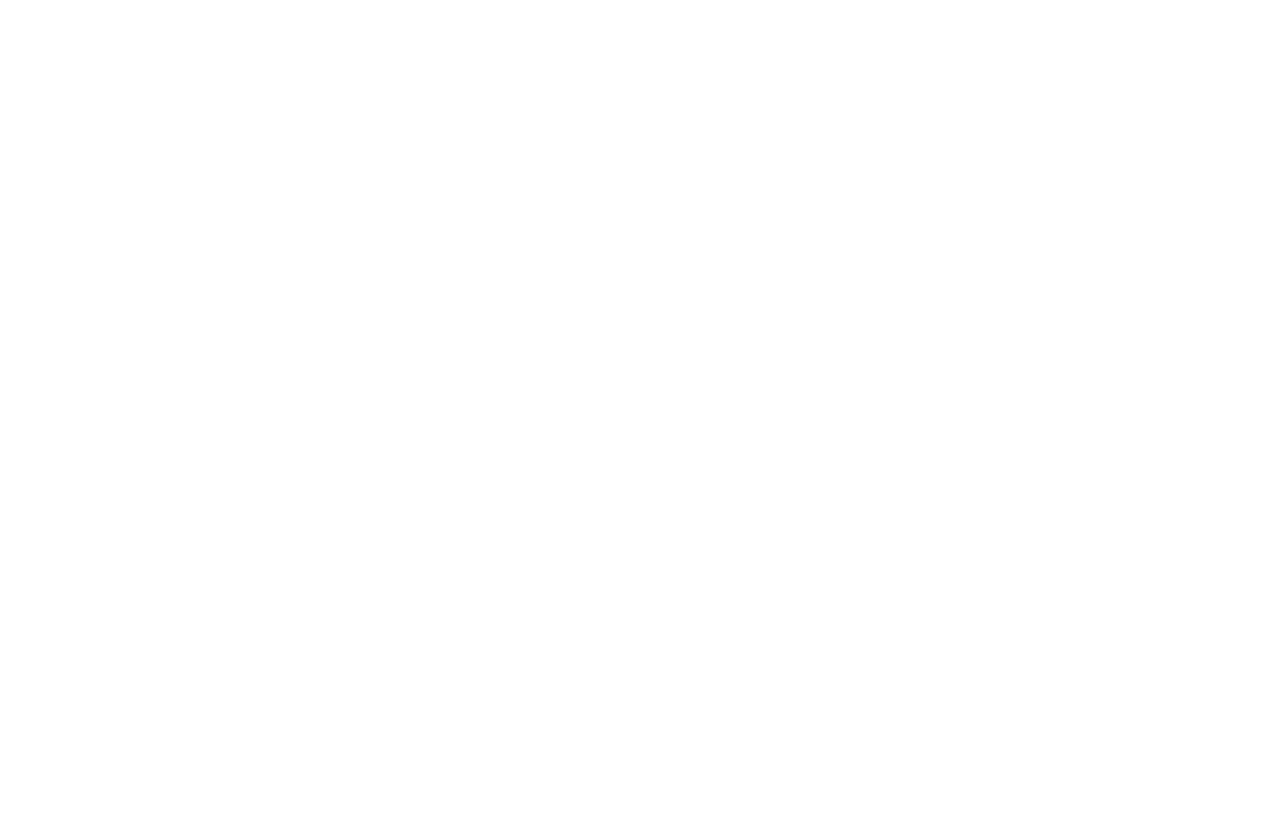
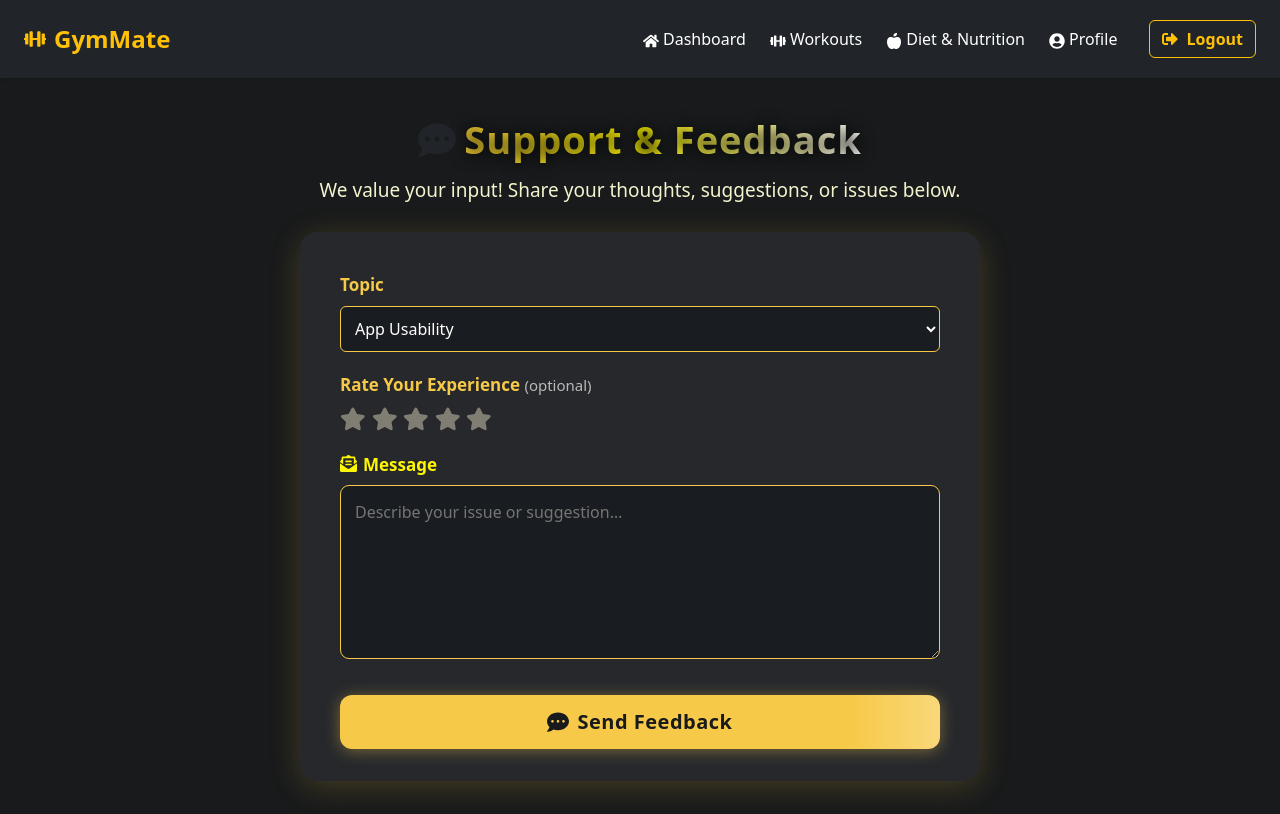
Before and after one commit to CDACProjectD6-GymManagementSystem/GymManagementSystem, a React (Vite) app in the folder frontend/: page /user/feedback in a window 1280 px wide. Before the commit this address had no page. Built offline with nearby package versions, Linux system fonts and the light colour scheme.

Commit message:
separated routing logic for user components and also added logout functionality

```diff
--- a/frontend/src/App.jsx
+++ b/frontend/src/App.jsx
@@ -1,98 +1,61 @@
 import React from "react";
 import { BrowserRouter as Router, Routes, Route, useLocation } from "react-router-dom";
 import Navbar from "./components/Navbar";
-import UserNavbar from "./components/UserNavbar"; // For logged-in user pages
 
-// Generic pages
+// Generic/public pages
 import Home from "./pages/Home/Home";
 import Login from "./pages/Login/Login";
 import Register from "./pages/Register/Register";
 
-// Dashboards
-import UserHomePage from "./pages/User/UserHome/UserHomePage";
- import TrainerDashboard from "./pages/Trainer/TrainerDashboard";
-import Admin from "./pages/Admin/Admin";
+// Modular dashboards (User & Admin handled modularly!)
+import User from "./pages/User/User";      // Modular User Dashboard
+import Admin from "./pages/Admin/Admin";   // Modular Admin Dashboard (unchanged!)
+
+// Other dashboards & utility pages
+import TrainerDashboard from "./pages/Trainer/TrainerDashboard";
 import ReceptionDashboard from "./pages/Receptionist/ReceptionistDashboard";
-
-// Plans/trainers
 import Plans from "./Plans/Plans";
 import Trainers from "./pages/Trainer/Trainer";
 
-// User features
-import ProfilePage from './pages/User/Profile/ProfilePage';
-import MembershipPage from './pages/User/Membership/MembershipPage';
-import WorkoutDietPage from './pages/User/WorkoutDiet/WorkoutDietPage';
-import SchedulePage from './pages/User/Schedule/SchedulePage';
-import FeedbackPage from './pages/User/Feedback/FeedbackPage';
-import DietNutritionPage from './pages/User/DietNutritionPage/DietNutritionPage'; // Adjust path as needed
+// These are the only routes/pages handled at top-level (all else is modular inside User or Admin)
+const authPages = ["/login", "/register"];
 
-// --------------- SIMULATED AUTH (replace with your real logic)
-const isUserLoggedIn = () => {
-  // Example: Check localStorage or an AuthContext, Redux, etc.
-  // return !!localStorage.getItem("userLoggedIn");
-  return true; // <--- Set TRUE for demo/testing!
-};
-// --------------------------------------------------------------
-
-const userPages = [
-  "/user-dashboard",
-  "/profile",
-  "/membership",
-  "/workout",
-  "/schedule",
-  "/feedback",
-  "/diet-nutrition",
-];
-
-const AppContent = () => {
+function AppContent() {
   const location = useLocation();
-
-  const isUserPage = userPages.some((base) =>
-    location.pathname.startsWith(base)
-  );
-
-  // Show UserNavbar ONLY for userPages and ONLY if logged in
-  const showUserNavbar = isUserPage && isUserLoggedIn();
-  // Show main Navbar for other pages only
-  const showMainNavbar = !showUserNavbar && !["/login", "/register"].includes(location.pathname);
+  // Hide Navbar on login, register, modular user and admin dashboards
+  const hideNavbar =
+    authPages.includes(location.pathname) ||
+    location.pathname.startsWith("/user") ||
+    location.pathname.startsWith("/admin");
 
   return (
     <>
-      {showUserNavbar && <UserNavbar />}
+      {!hideNavbar && <Navbar />}
       <Routes>
-        {/* Public pages */}
         <Route path="/" element={<Home />} />
         <Route path="/login" element={<Login />} />
         <Route path="/register" element={<Register />} />
 
-        {/* Dashboard pages */}
-        <Route path="/user-dashboard" element={<UserHomePage />} />
+        {/* User dashboard (all features now modular in User.jsx) */}
+        <Route path="/user/*" element={<User />} />
+
+        {/* Admin dashboard -- load as-is with NO CHANGE */}
+        <Route path="/admin-dashboard" element={<Admin />} />
+
+        {/* Standalone dashboards & utility routes */}
         <Route path="/trainer-dashboard" element={<TrainerDashboard />} />
-        <Route path="/admin-dashboard" element={<Admin />} />
         <Route path="/reception-dashboard" element={<ReceptionDashboard />} />
-
-        {/* Plans & trainers */}
         <Route path="/plans" element={<Plans />} />
         <Route path="/trainers" element={<Trainers />} />
-
-        {/* User features */}
-        <Route path="/profile" element={<ProfilePage />} />
-        <Route path="/membership" element={<MembershipPage />} />
-        <Route path="/workout" element={<WorkoutDietPage />} />
-        <Route path="/schedule" element={<SchedulePage />} />
-        <Route path="/feedback" element={<FeedbackPage />} />
-        <Route path="/diet-nutrition" element={<DietNutritionPage />} />
       </Routes>
     </>
   );
-};
+}
 
-function App() {
+export default function App() {
   return (
     <Router>
       <AppContent />
     </Router>
   );
 }
-
-export default App;
--- a/frontend/src/components/AdminNavbar.jsx
+++ b/frontend/src/components/AdminNavbar.jsx
@@ -1,7 +1,18 @@
+// AdminNavbar.jsx (or similar file)
 import React from "react";
+import { useNavigate } from "react-router-dom";
+import { FaSignOutAlt } from "react-icons/fa";
 import "../styles/Admin.css";
 
-const Navbar = ({ items, current, onNav }) => (
+const Navbar = ({ items, current, onNav }) => {
+  const navigate = useNavigate();
+
+  const handleLogout = () => {
+    // localStorage.removeItem("adminLoggedIn");
+    navigate("/");
+  };
+
+  return (
     <div className="admin-navbar">
       {items.map((i) => (
         <span
@@ -12,7 +23,15 @@ const Navbar = ({ items, current, onNav }) => (
           {i}
         </span>
       ))}
+      <button
+        className="btn btn-outline-warning ms-3"
+        style={{ fontWeight: 700, float: "right" }}
+        onClick={handleLogout}
+      >
+        <FaSignOutAlt className="mb-1 me-1" /> Logout
+      </button>
     </div>
   );
+};
 
 export default Navbar;
--- a/frontend/src/components/UserNavbar.jsx
+++ b/frontend/src/components/UserNavbar.jsx
@@ -1,45 +1,54 @@
+// UserNavbar.jsx
 import React from "react";
-import { Link, useLocation } from "react-router-dom";
+import { Link, useLocation, useNavigate } from "react-router-dom";
 import {
   FaHome,
   FaDumbbell,
   FaUserCircle,
   FaAppleAlt,
+  FaSignOutAlt,
 } from "react-icons/fa";
 import "../styles/Navbar.css";
 
 const navLinks = [
   {
     label: "Dashboard",
-    path: "/user-dashboard",
+    path: "/user",
     icon: <FaHome className="me-1" />,
   },
   {
     label: "Workouts",
-    path: "/workout",
+    path: "/user/workout",
     icon: <FaDumbbell className="me-1" />,
   },
   {
     label: "Diet & Nutrition",
-    path: "/diet-nutrition",
+    path: "/user/diet-nutrition",
     icon: <FaAppleAlt className="me-1" />,
   },
   {
     label: "Profile",
-    path: "/profile",
+    path: "/user/profile",
     icon: <FaUserCircle className="me-1" />,
   },
 ];
 
 const UserNavbar = () => {
   const location = useLocation();
+  const navigate = useNavigate();
+
+  const handleLogout = () => {
+    // Here you would clear any localStorage/session values for user/session
+    // localStorage.removeItem("userLoggedIn");
+    navigate("/");
+  };
+
   return (
     <nav className="navbar navbar-expand-lg navbar-dark bg-dark shadow-sm px-4 py-3">
       <Link className="navbar-brand d-flex align-items-center" to="/user-dashboard">
         <FaDumbbell className="me-2 text-warning" size={22} />
         <span className="fw-bold fs-4 text-warning">GymMate</span>
       </Link>
-
       <button
         className="navbar-toggler"
         type="button"
@@ -66,6 +75,14 @@ const UserNavbar = () => {
             </li>
           ))}
         </ul>
+        {/* Logout button */}
+        <button
+          className="btn btn-outline-warning ms-4"
+          style={{ fontWeight: 700 }}
+          onClick={handleLogout}
+        >
+          <FaSignOutAlt className="mb-1 me-1" /> Logout
+        </button>
       </div>
     </nav>
   );
--- a/frontend/src/pages/Login/Login.jsx
+++ b/frontend/src/pages/Login/Login.jsx
@@ -12,7 +12,7 @@ export default function Login() {
 
     // Define credentials and their target routes
     const users = [
-      { email: 'user@gymmate.com', password: 'user123', path: '/user-dashboard' },
+      { email: 'user@gymmate.com', password: 'user123', path: '/user' },
       { email: 'trainer@gymmate.com', password: 'trainer123', path: '/trainer-dashboard' },
       { email: 'admin@gymmate.com', password: 'admin123', path: '/admin-dashboard' },
       { email: 'reception@gymmate.com', password: 'reception123', path: '/reception-dashboard' },
--- /dev/null
+++ b/frontend/src/pages/User/User.jsx
@@ -0,0 +1,59 @@
+import React from "react";
+import { Routes, Route, Navigate, useNavigate, useLocation } from "react-router-dom";
+import UserNavbar from "../../components/UserNavbar";
+import UserHomePage from "./UserHome/UserHomePage";
+import ProfilePage from "./Profile/ProfilePage";
+import MembershipPage from "./Membership/MembershipPage";
+import WorkoutDietPage from "./WorkoutDiet/WorkoutDietPage";
+import SchedulePage from "./Schedule/SchedulePage";
+import FeedbackPage from "./Feedback/FeedbackPage";
+import DietNutritionPage from "./DietNutritionPage/DietNutritionPage";
+
+const sectionRoutes = [
+  { name: "Dashboard", path: "", component: <UserHomePage /> },
+  { name: "Profile", path: "profile", component: <ProfilePage /> },
+  { name: "Membership", path: "membership", component: <MembershipPage /> },
+  { name: "Workout & Diet", path: "workout", component: <WorkoutDietPage /> },
+  { name: "Schedule", path: "schedule", component: <SchedulePage /> },
+  { name: "Diet & Nutrition", path: "diet-nutrition", component: <DietNutritionPage /> },
+  { name: "Support & Feedback", path: "feedback", component: <FeedbackPage /> },
+];
+
+export default function User() {
+  const navigate = useNavigate();
+  const location = useLocation();
+
+  // Find the current section from pathname for active nav highlight
+  const parts = location.pathname.split("/");
+  const activePath = parts.length > 2 ? parts[2] : ""; // e.g. /user/profile
+
+  return (
+    <div style={{ minHeight: "100vh", background: "#181a1b" }}>
+      <UserNavbar
+        items={sectionRoutes.map((r) => r.name)}
+        current={
+          sectionRoutes.find((r) => r.path === activePath || (r.path === "" && !activePath))?.name
+        }
+        onNav={(name) => {
+          const route = sectionRoutes.find((r) => r.name === name);
+          navigate(route?.path ? `/user/${route.path}` : "/user");
+        }}
+      />
+      <main>
+        <Routes>
+          {/* Dashboard as index */}
+          <Route index element={<UserHomePage />} />
+          {/* All feature tabs */}
+          <Route path="profile" element={<ProfilePage />} />
+          <Route path="membership" element={<MembershipPage />} />
+          <Route path="workout" element={<WorkoutDietPage />} />
+          <Route path="schedule" element={<SchedulePage />} />
+          <Route path="diet-nutrition" element={<DietNutritionPage />} />
+          <Route path="feedback" element={<FeedbackPage />} />
+          {/* Default to dashboard/home if unknown */}
+          <Route path="*" element={<Navigate to="" replace />} />
+        </Routes>
+      </main>
+    </div>
+  );
+}
```
Also changed, not shown: frontend/src/pages/User/UserHome/UserHomePage.jsx (+5 -5 lines). Lines whose indentation alone changed are shown as unchanged.
